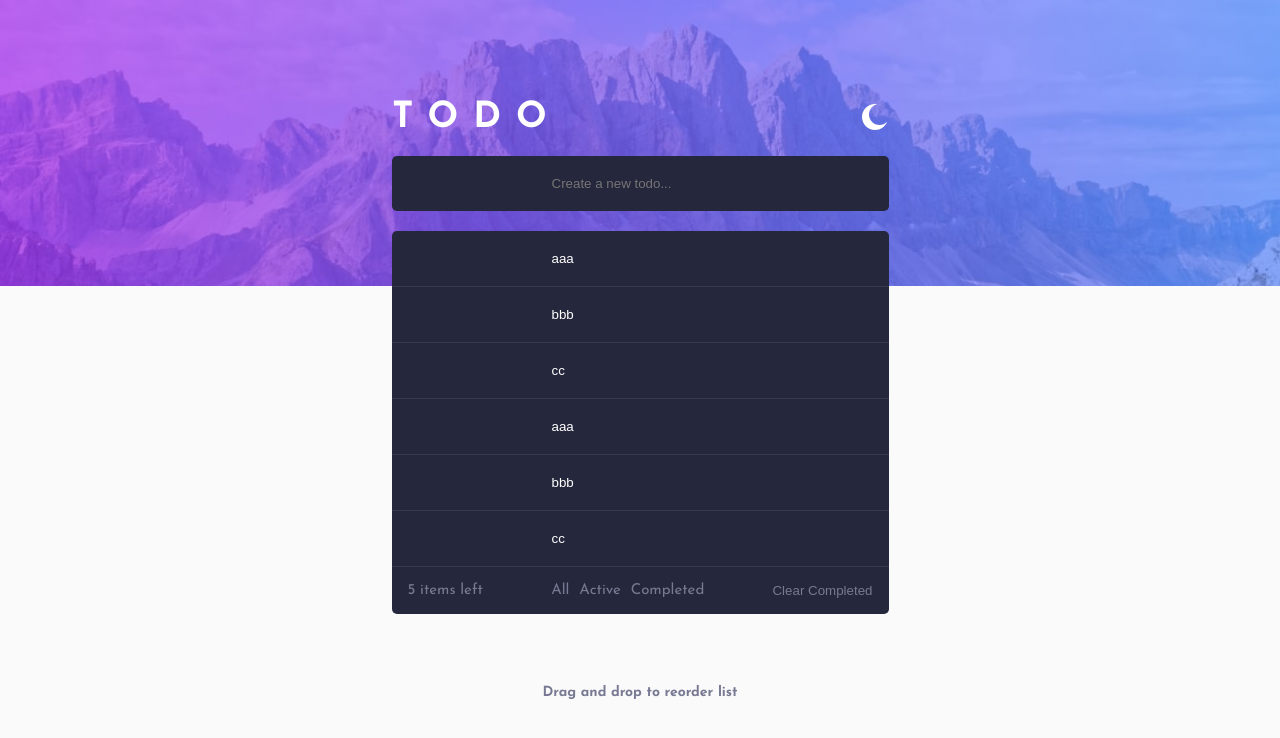
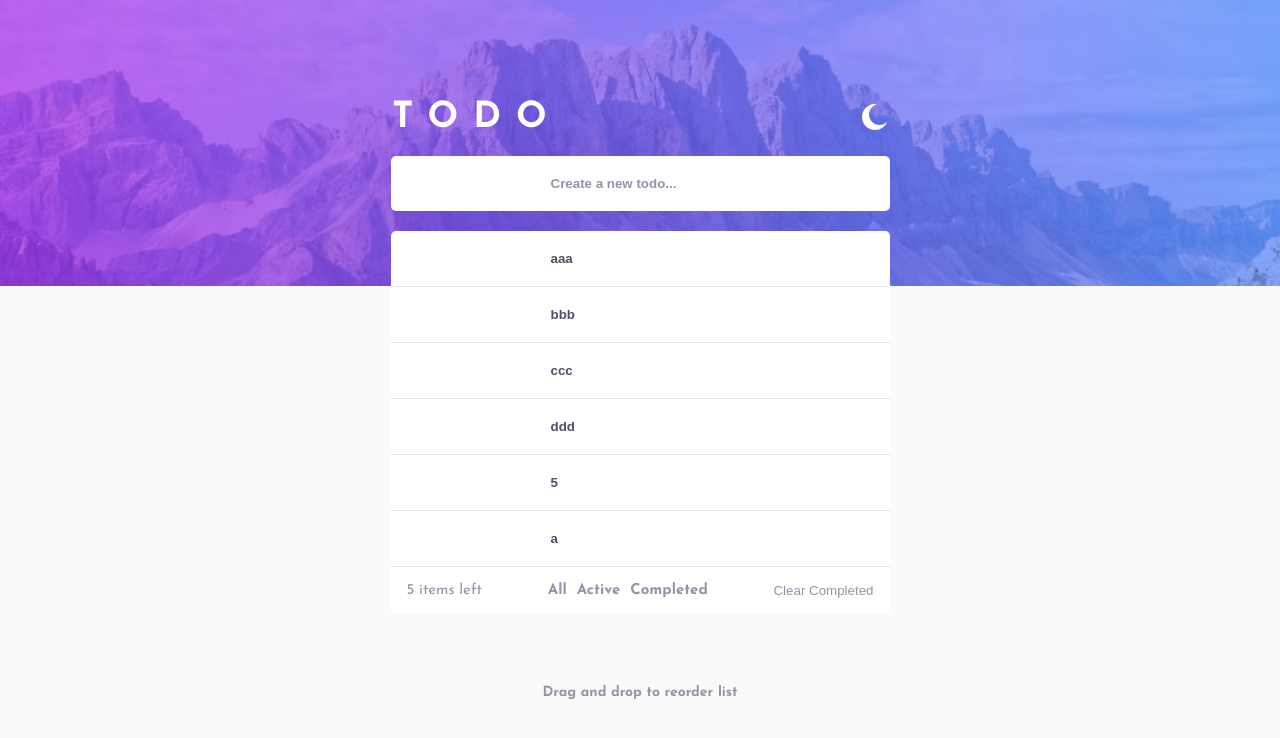
Before and after one commit to Danielhu3/todo-list-react, a React (Create React App) app: page / in a window 1280 px wide. Shown: the top 738 px of the page. Built offline with nearby package versions, Linux system fonts and the light colour scheme.

Commit message:
Fixing colors

```diff
--- a/src/App.css
+++ b/src/App.css
@@ -20,7 +20,7 @@
   --very-dark-blue: hsl(235, 21%, 11%);
   --very-dark-desaturated-blue: hsl(235, 24%, 19%);
   --light-grayish-blue2: hsl(234, 39%, 85%);
-  --dark-grayish-blue: hsl(234, 11%, 52%);
+  --dark-grayish-blue2: hsl(234, 11%, 52%);
   --very-dark-grayish-blue: hsl(233, 14%, 35%);
   --very-dark-grayish-blue-2: hsl(237, 14%, 26%);
 
@@ -110,13 +110,11 @@ body{
   grid-area: bottom;
   display: grid;
   justify-content: center;
+  background-color: var(--very-light-gray);
 }
 
 .bottom.dark-mode{
   background-color: var(--very-dark-blue);
-}
-.bottom.light-mode{
-  background-color: var(--very-light-gray);
 }
 
 .bottom-list{
@@ -146,12 +144,10 @@ body{
   justify-self: center;
   position: relative;
   bottom: 8rem;
+
+  color: var(--dark-grayish-blue);
 }
 
 .bottom-description.dark-mode{
   color: var(--very-dark-grayish-blue);
 }
-
-.bottom-description.light-mode{
-  color: var(--dark-grayish-blue);
-}
--- a/src/Components/BottomBar.js
+++ b/src/Components/BottomBar.js
@@ -2,16 +2,16 @@ import React from 'react'
 import styles from './BottomBar.module.css'
 import BottomBarRadioItem from './BottomBarRadioItem'
 
-const BottomBar = () => {
+const BottomBar = ({darkMode}) => {
   return (
-    <div className={styles.BottomBar}>
+    <div className={`${styles.BottomBar} ${darkMode ? styles.darkMode : ''}`}>
       <p className={styles.itemsLeft}>5 items left</p>
       <div className={styles.showItems}>
         <BottomBarRadioItem label='All' id='all'/>
         <BottomBarRadioItem label='Active' id='active'/>
         <BottomBarRadioItem label='Completed' id='completed'/>
       </div>
-      <button className={styles.clearCompleted}>Clear Completed</button>
+      <button className={`${styles.clearCompleted} ${darkMode ? styles.darkMode : ''}`}>Clear Completed</button>
 
     </div>
   )
--- a/src/Components/BottomBar.module.css
+++ b/src/Components/BottomBar.module.css
@@ -1,23 +1,28 @@
 .BottomBar{
     padding: 1.6rem;
-    background-color: var(--very-dark-desaturated-blue);
+
     border-radius: 0 0 0.5rem 0.5rem;
-
     font-size: 1.5rem;
     font-weight: 400;
-    color: var(--dark-grayish-blue);
-
 
     display: flex;
     flex-direction: row;
     justify-content: space-between;
 
+    background-color:  white;
+    color: var(--dark-grayish-blue);
+}
+
+.BottomBar.darkMode{
+    background-color: var(--very-dark-desaturated-blue);
+    color: var(--dark-grayish-blue2);
 }
 
 .showItems{
     display: flex;
     flex-direction: row;
     gap: 1rem;
+    font-weight: 700;
 }
 
 .clearCompleted{
@@ -26,3 +31,7 @@
     cursor: pointer;
     color: var(--dark-grayish-blue);
 }
+
+.clearCompleted.darkMode{
+    color: var(--dark-grayish-blue2);
+}
--- a/src/Components/BottomPart.js
+++ b/src/Components/BottomPart.js
@@ -4,24 +4,22 @@ import Input from './Input'
 
 
 const BottomPart = ({darkMode}) => {
+  const comments = ['aaa','bbb','ccc','ddd','5','a']
   return (
     <>
-         <div className={`bottom ${darkMode ? 'dark-mode' : 'light-mode'}`}>
+         <div className={`bottom ${darkMode ? 'dark-mode' : ''}`}>
           <div className='bottom-list'>
             <div className='bottom-list-create'>
-              <Input placeholder='Create a new todo...'/>
+              <Input placeholder='Create a new todo...' darkMode={darkMode}/>
             </div>
             <div className='bottom-list-created'>
-              <Input text='aaa'/>
-              <Input text='bbb'/>
-              <Input text='cc'/>
-              <Input text='aaa'/>
-              <Input text='bbb'/>
-              <Input text='cc'/>
-              <BottomBar />
+              {
+                comments.map((item) => <Input text={item} darkMode={darkMode}/>)
+              }
+              <BottomBar darkMode={darkMode}/>
             </div>
           </div>
-          <div className={`bottom-description ${darkMode ? 'dark-mode' : 'light-mode'}`}>Drag and drop to reorder list</div>
+          <div className={`bottom-description ${darkMode ? 'dark-mode' : ''}`}>Drag and drop to reorder list</div>
       </div>
     </>
   )
--- a/src/Components/Input.js
+++ b/src/Components/Input.js
@@ -1,9 +1,10 @@
 import React from 'react'
 import styles from './Input.module.css'
 
-const Input = ({text, placeholder}) => {
+const Input = ({text, placeholder, darkMode}) => {
   return (
-  <input type='text' value={text} placeholder={placeholder} className={styles.input}></input>
+  <input type='text' value={text} placeholder={placeholder}
+  className={`${styles.input} ${darkMode ? styles.darkMode : ''}`}></input>
   )
 }
 
--- a/src/Components/Input.module.css
+++ b/src/Components/Input.module.css
@@ -1,10 +1,24 @@
 .input{
     display: block;
     padding: 2rem 16rem;
+    border: none;
+    font-weight: 700;
 
+    background-color: white;
+    border-bottom: solid 1px var(--very-light-grayish-blue);
+    color: var(--very-dark-grayish-blue);
+}
+
+.input.darkMode{
     background-color: var(--very-dark-desaturated-blue);
-    border: none;
     border-bottom: solid 1px var(--very-dark-grayish-blue-2);
-    color: white;
+    color: var(--light-grayish-blue2);
+}
 
+.input::placeholder{
+     color: var(--dark-grayish-blue);
 }
+
+.input.darkMode::placeholder{
+    color: var(--dark-grayish-blue2);
+}
```
